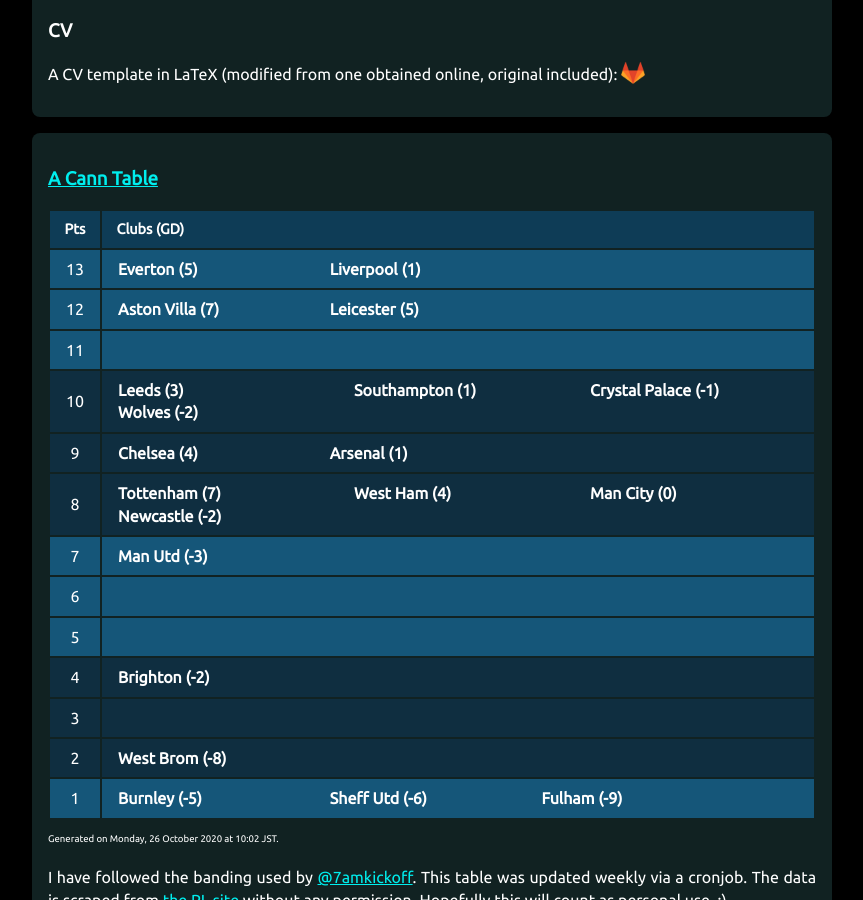
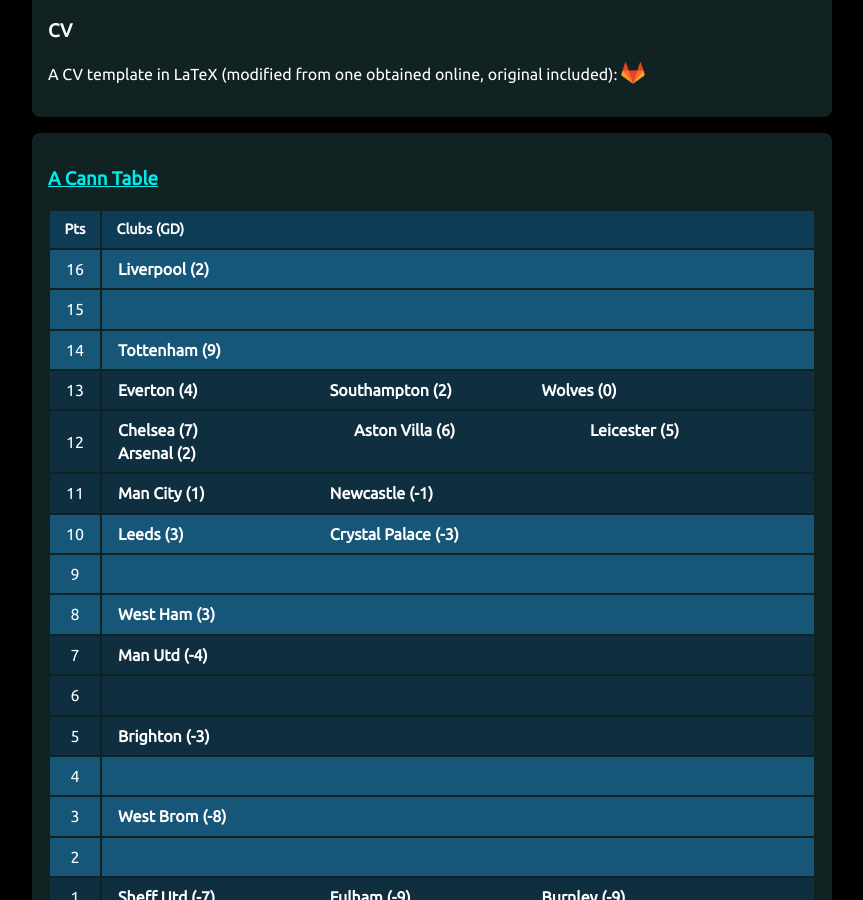
Before and after one commit to muru/muru.github.io, a Jekyll site: the page built from resources.md, in a window 1280 px wide and 900 px high, scrolled down 1593 px. Shown: the whole window, without its empty margins (208-1071 px from the left). Built offline with Jekyll 4.4.1, drawn with Linux system fonts in a browser that asks for light colours; some of the changed text lies outside the part shown.

Commit message:
updated cann-table: Mon  2 Nov 10:03:02 JST 2020

```diff
--- a/cann-table.html
+++ b/cann-table.html
@@ -1,89 +1,104 @@
 <table id="cann-table">
 <thead> <th> Pts </th> <th> Clubs (GD) </th> </thead>
 	<tr class="cann-row-1">
-		<td class="cann-point"> 13 </td>
+		<td class="cann-point"> 16 </td>
 		<td class="cann-clubs">
-			<span class="club-name"> Everton (5) </span>
-			<span class="club-name"> Liverpool (1) </span>
+			<span class="club-name"> Liverpool (2) </span>
 		</td>
  	</tr>
 	<tr class="cann-row-1">
-		<td class="cann-point"> 12 </td>
+		<td class="cann-point"> 15 </td>
 		<td class="cann-clubs">
-			<span class="club-name"> Aston Villa (7) </span>
-			<span class="club-name"> Leicester (5) </span>
 		</td>
  	</tr>
 	<tr class="cann-row-1">
+		<td class="cann-point"> 14 </td>
+		<td class="cann-clubs">
+			<span class="club-name"> Tottenham (9) </span>
+		</td>
+ 	</tr>
+	<tr class="cann-row-2">
+		<td class="cann-point"> 13 </td>
+		<td class="cann-clubs">
+			<span class="club-name"> Everton (4) </span>
+			<span class="club-name"> Southampton (2) </span>
+			<span class="club-name"> Wolves (0) </span>
+		</td>
+ 	</tr>
+	<tr class="cann-row-2">
+		<td class="cann-point"> 12 </td>
+		<td class="cann-clubs">
+			<span class="club-name"> Chelsea (7) </span>
+			<span class="club-name"> Aston Villa (6) </span>
+			<span class="club-name"> Leicester (5) </span>
+			<span class="club-name"> Arsenal (2) </span>
+		</td>
+ 	</tr>
+	<tr class="cann-row-2">
 		<td class="cann-point"> 11 </td>
+		<td class="cann-clubs">
+			<span class="club-name"> Man City (1) </span>
+			<span class="club-name"> Newcastle (-1) </span>
+		</td>
+ 	</tr>
+	<tr class="cann-row-1">
+		<td class="cann-point"> 10 </td>
+		<td class="cann-clubs">
+			<span class="club-name"> Leeds (3) </span>
+			<span class="club-name"> Crystal Palace (-3) </span>
+		</td>
+ 	</tr>
+	<tr class="cann-row-1">
+		<td class="cann-point"> 9 </td>
+		<td class="cann-clubs">
+		</td>
+ 	</tr>
+	<tr class="cann-row-1">
+		<td class="cann-point"> 8 </td>
+		<td class="cann-clubs">
+			<span class="club-name"> West Ham (3) </span>
+		</td>
+ 	</tr>
+	<tr class="cann-row-2">
+		<td class="cann-point"> 7 </td>
+		<td class="cann-clubs">
+			<span class="club-name"> Man Utd (-4) </span>
+		</td>
+ 	</tr>
+	<tr class="cann-row-2">
+		<td class="cann-point"> 6 </td>
 		<td class="cann-clubs">
 		</td>
  	</tr>
 	<tr class="cann-row-2">
-		<td class="cann-point"> 10 </td>
+		<td class="cann-point"> 5 </td>
 		<td class="cann-clubs">
-			<span class="club-name"> Leeds (3) </span>
-			<span class="club-name"> Southampton (1) </span>
-			<span class="club-name"> Crystal Palace (-1) </span>
-			<span class="club-name"> Wolves (-2) </span>
-		</td>
- 	</tr>
-	<tr class="cann-row-2">
-		<td class="cann-point"> 9 </td>
-		<td class="cann-clubs">
-			<span class="club-name"> Chelsea (4) </span>
-			<span class="club-name"> Arsenal (1) </span>
-		</td>
- 	</tr>
-	<tr class="cann-row-2">
-		<td class="cann-point"> 8 </td>
-		<td class="cann-clubs">
-			<span class="club-name"> Tottenham (7) </span>
-			<span class="club-name"> West Ham (4) </span>
-			<span class="club-name"> Man City (0) </span>
-			<span class="club-name"> Newcastle (-2) </span>
+			<span class="club-name"> Brighton (-3) </span>
 		</td>
  	</tr>
 	<tr class="cann-row-1">
-		<td class="cann-point"> 7 </td>
-		<td class="cann-clubs">
-			<span class="club-name"> Man Utd (-3) </span>
-		</td>
- 	</tr>
-	<tr class="cann-row-1">
-		<td class="cann-point"> 6 </td>
+		<td class="cann-point"> 4 </td>
 		<td class="cann-clubs">
 		</td>
  	</tr>
 	<tr class="cann-row-1">
-		<td class="cann-point"> 5 </td>
-		<td class="cann-clubs">
-		</td>
- 	</tr>
-	<tr class="cann-row-2">
-		<td class="cann-point"> 4 </td>
-		<td class="cann-clubs">
-			<span class="club-name"> Brighton (-2) </span>
-		</td>
- 	</tr>
-	<tr class="cann-row-2">
 		<td class="cann-point"> 3 </td>
-		<td class="cann-clubs">
-		</td>
- 	</tr>
-	<tr class="cann-row-2">
-		<td class="cann-point"> 2 </td>
 		<td class="cann-clubs">
 			<span class="club-name"> West Brom (-8) </span>
 		</td>
  	</tr>
 	<tr class="cann-row-1">
+		<td class="cann-point"> 2 </td>
+		<td class="cann-clubs">
+		</td>
+ 	</tr>
+	<tr class="cann-row-2">
 		<td class="cann-point"> 1 </td>
 		<td class="cann-clubs">
-			<span class="club-name"> Burnley (-5) </span>
-			<span class="club-name"> Sheff Utd (-6) </span>
+			<span class="club-name"> Sheff Utd (-7) </span>
 			<span class="club-name"> Fulham (-9) </span>
+			<span class="club-name"> Burnley (-9) </span>
 		</td>
  	</tr>
 </table>
-<span id="cann-gen-note"> Generated on  Monday, 26 October 2020 at 10:02 JST. </span>
+<span id="cann-gen-note"> Generated on  Monday, 02 November 2020 at 10:03 JST. </span>
```
